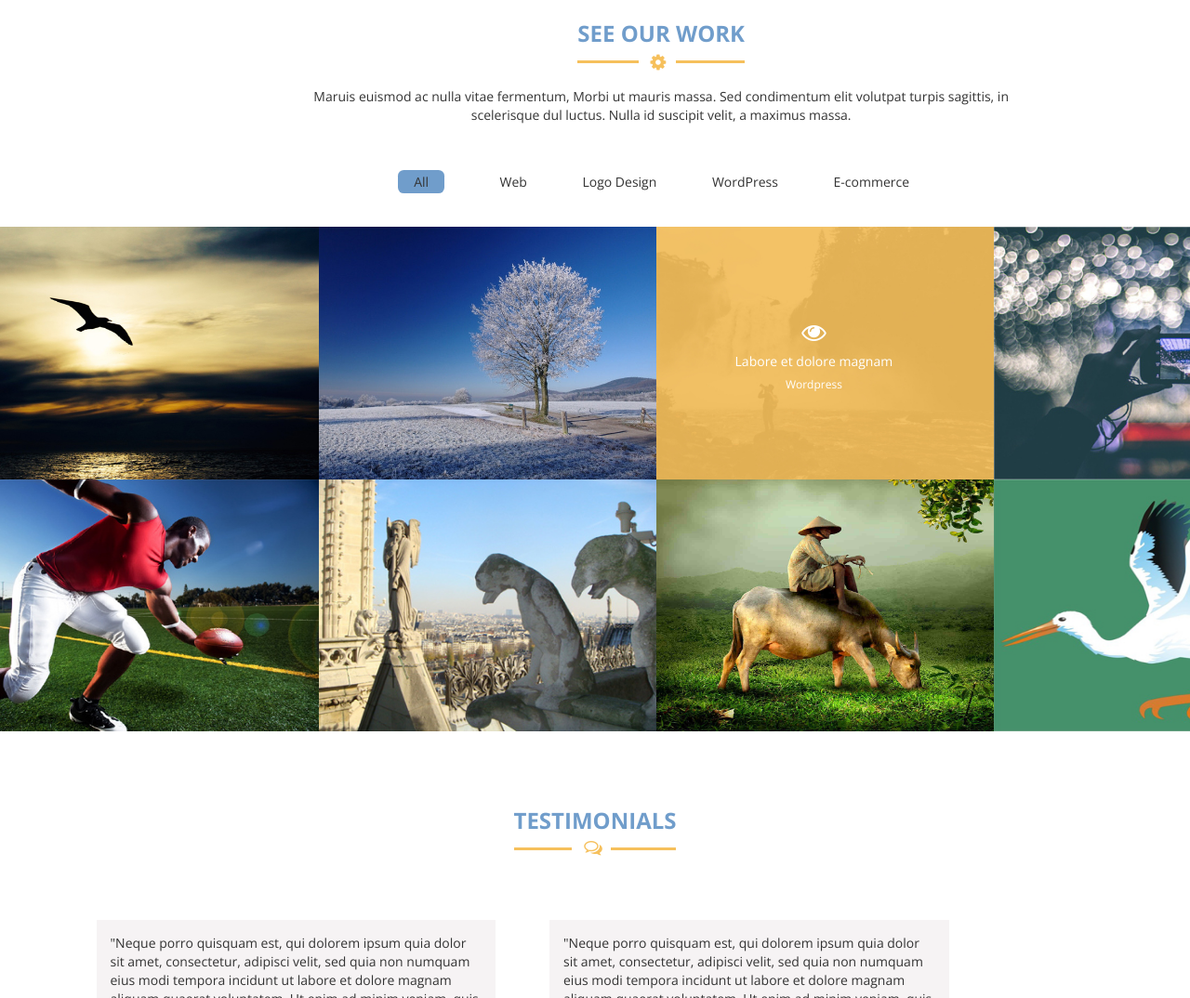
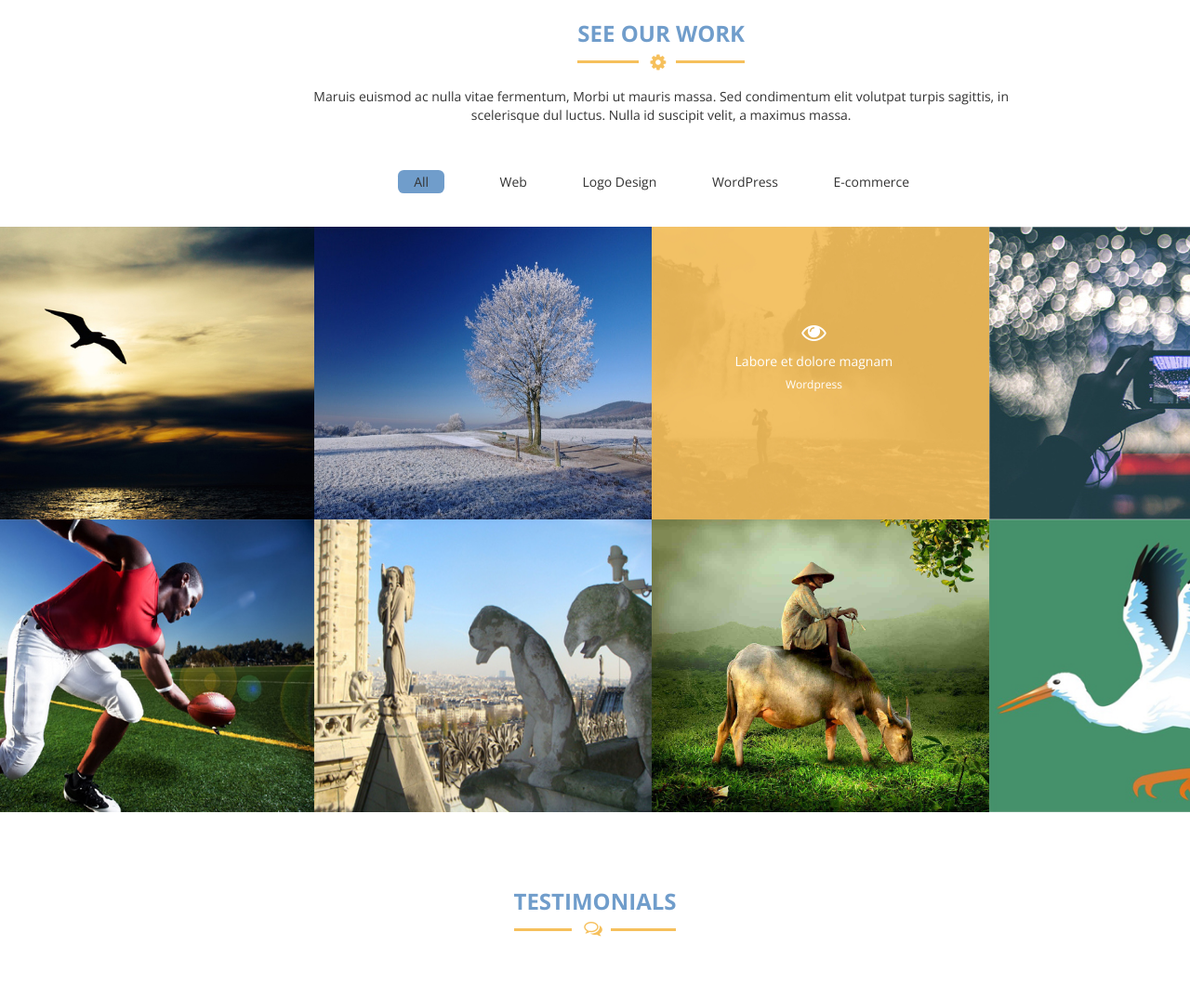
Before and after one commit to murarivarma/multipurposePSD, a plain HTML site: page index.html in a window 1280 px wide. Shown: the part 1855-2929 px from the top of the page at 93% size. Drawn offline with nearby package versions, Linux system fonts and the light colour scheme.

Commit message:
Modified the height and width for images in portfolio slide

```diff
--- a/css/src/portfolio.scss
+++ b/css/src/portfolio.scss
@@ -53,6 +53,9 @@
 
   .images-row {
 
+    div {
+      padding: 0;
+    }
     &.top-row {
       margin-top: 2em;
 
@@ -70,10 +73,12 @@
       }
     }
     img {
-      width: 110.3%;
-      height: 31.8%;
+      // width: 110.3%;
+      // height: 31.8%;
       margin-left: -20px;
       margin-right: 0px;
+      width: 100%;
+      height: 315px;
 
     }
   }
--- a/index.html
+++ b/index.html
@@ -155,7 +155,7 @@
           <img src="images/portfolio-4.jpg">
         </div>
       </div>
-      <div class="row images-row">
+      <div class="row images-row second-row">
         <div class="col-md-3 col-sm-4 col-xs-6">
           <img src="images/portfolio-5.jpg">
         </div>
```
Also changed, not shown: css/app.css, 1 other file.
